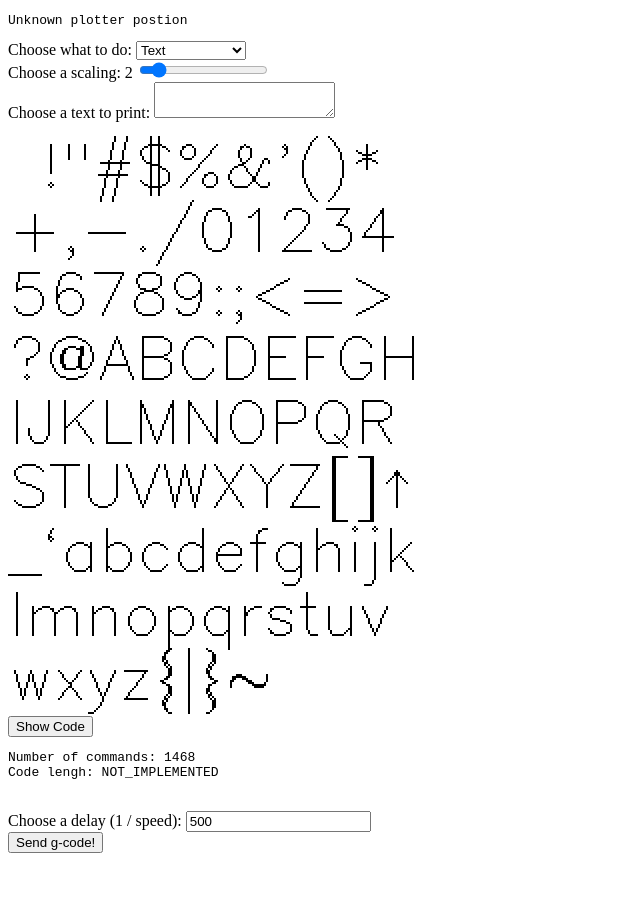
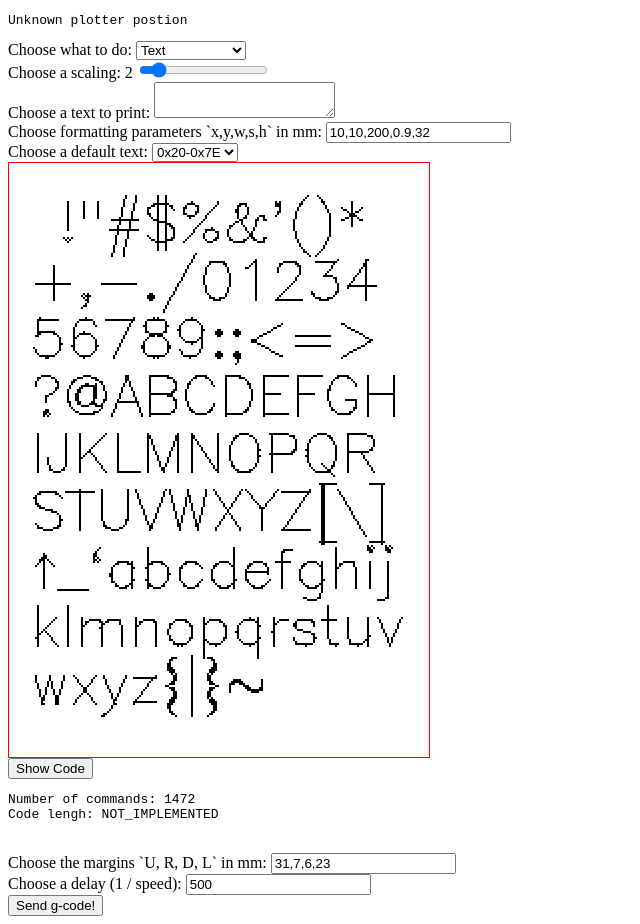
Before and after one commit to Fritz179/retro_plotter, a website: page app/home/index.html in a window 1280 px wide. Shown: the whole page, without its empty margins (0-640 px from the left). Before the commit the page ends 861 px from the top, so only its background shows below. Drawn offline with nearby package versions, Linux system fonts and the light colour scheme; no server answers.

Commit message:
Better calibration, borders!

```diff
--- a/app/home/index.html
+++ b/app/home/index.html
@@ -94,6 +94,7 @@
         <button id="manual-penup">Pen UP!</button>
         <button id="manual-pendown">Pen DOWN!</button>
         <button id="manual-paper">paper please!</button>
+        <button id="manual-calibrate">Recalibrate!</button>
 
         <br>
 
@@ -104,6 +105,15 @@
     <div id="textChoice">
         <label for="text">Choose a text to print:</label>
         <textarea name="text" id="text" cols="20" rows="2"></textarea>
+        <br>
+        <label for="textSizing">Choose formatting parameters `x,y,w,s,h` in mm:</label>
+        <input type="text" name="textSizing" id="textSizing" value="10,10,200,0.9,32">
+        <br>
+        <label for="defaultText">Choose a default text:</label>
+        <select name="defaultText" id="defaultText">
+            <option value="all">0x20-0x7E</option>
+            <option value="lorem">lorem</option>
+        </select>
     </div>
 
     <div id="yChoice">
@@ -227,6 +237,9 @@
 
             <br>
 
+            <label for="margins">Choose the margins `U, R, D, L` in mm:</label>
+            <input type="text" value="31,7,6,23" id="margins"> <br>
+
             <label for="delay">Choose a delay (1 / speed):</label>
             <input type="text" value="500" id="delay"> <br>
             <button id="gcodeSend">Send g-code!</button>
--- a/app/home/main.js
+++ b/app/home/main.js
@@ -3,6 +3,8 @@ const mm = 80
 const maxWidth = 210 * mm
 const maxHeight = 197 * mm
 
+const marginsInput = document.querySelector('#margins')
+const textSizingInput = document.querySelector('#textSizing')
 const position = document.querySelector('#position')
 socket.on('position', data => {
     const d = JSON.parse(data)
@@ -699,7 +701,7 @@ function generateBasic(points) {
     let code = 'P 1\n'
 
     for (point of points) {
-        code += `M ${point[0]}, ${point[1]}\n`
+        code += `M ${point[0] * mm}, ${point[1] * mm}\n`
         code += 'P 0\n'
         code += 'P 1\n'
     }
@@ -719,13 +721,13 @@ function generateLinear(points) {
             if (wasSame) code.pop()
             wasSame = true
 
-            code.push(`M ${point[0]}, ${point[1]}`)
+            code.push(`M ${point[0] * mm}, ${point[1] * mm}`)
 
         } else {
             wasSame = false
 
             code.push('P 1')
-            code.push(`M ${point[0]}, ${point[1]}`)
+            code.push(`M ${point[0] * mm}, ${point[1] * mm}`)
             code.push('P 0')
         }
 
@@ -793,6 +795,8 @@ function updateExec() {
     let pos = [0, 0]
     let pointing = false
 
+    const margins = marginsInput.value.split(',').map(n => Number(n) * mm);
+
     currCode.split('\n').filter(l => l).forEach((code, index) => {
         let [type, ...params] = code.split(/,? +/)
         params = params.map(n => Number(n))
@@ -817,8 +821,8 @@ function updateExec() {
                 const dy = y2 - y1
 
                 // moves more on the x axis
-                for (let x = x1; x <= x2; x++) {
-                    y = Math.round(y2 - dy * (x2 - x) / dx)
+                for (let x = Math.floor(x1 / mm); x <= Math.ceil(x2 / mm); x++) {
+                    y = Math.round((y2 - dy * (x2 - x * mm) / dx) / mm)
                     data[y * width + x] = 0
                 }
             } else {
@@ -833,8 +837,8 @@ function updateExec() {
 
                 if (dy != 0) {
                     // moves more on the y axis
-                    for (let y = y1; y <= y2; y++) {
-                        x = Math.round(x2 - dx * (y2 - y) / dy)
+                    for (let y = Math.floor(y1 / mm); y <= Math.ceil(y2 / 80); y++) {
+                        x = Math.round((x2 - dx * (y2 - y * mm) / dy) / mm)
                         data[y * width + x] = 0
                     }
                 }
@@ -843,12 +847,29 @@ function updateExec() {
             pos = params
         }
 
+        function map(n, min1, max1, min2, max2) {
+            return (n - min1) / (max1 - min1) * (max2 - min2) + min2
+        }
+
+        // Top left = 150, 860
+        // Bottom right = 16700, 24350
+
+        function mapX(x) {
+            // return map(x, 0, width * mm, margins[3] + 150, width * mm - margins[1])
+            return map(x, 0, width * mm, margins[3] + 150, 16700 - margins[1])
+        }
+
+        function mapY(y) {
+            // return map(y, 0, height * mm, margins[0] + 860, height * mm - margins[2])
+            return map(y, 0, height * mm, margins[0] + 860, 24350 - margins[2])
+        }
+
+        // TODO: Should break long lines into smaller ones for clearing generator
         function moveTo() {
-            const spacing = 10
             assert(2)
 
-            const x = (params[0] / width * (width - spacing * 2) + spacing) * mm
-            const y = (params[1] / height * (height - spacing * 2) + spacing * 2) * mm
+            const x = mapX(params[0])
+            const y = mapY(params[1])
 
             sendableCode.push(`M ${Math.round(x)}, ${Math.round(y)}`)
             if (pointing) {
@@ -937,15 +958,15 @@ function drawCharAt(char, x, y, scale = 1) {
         return
     }
 
-    const s = n => Math.round(n * scale)
+    const s = n => n * scale * mm
 
     data.lines.forEach(line => {
-        code.push(`M ${s(line[0][0]) + x}, ${y - s(line[0][1])}`)
+        code.push(`M ${Math.round(s(line[0][0]) + x)}, ${Math.round(y - s(line[0][1]))}`)
         code.push(`P 0`)
 
         for (let i = 1; i < line.length; i++) {
             const [xx, yy] = line[i]
-            code.push(`M ${s(xx) + x}, ${y - s(yy)}`)
+            code.push(`M ${Math.round(s(xx) + x)}, ${Math.round(y - s(yy))}`)
         }
 
         code.push(`P 1`)
@@ -962,17 +983,25 @@ function drawCharAt(char, x, y, scale = 1) {
 
 //  !"#$%&'()*+,-./0123456789:;<=>?@ABCDEFGHIJKLMNOPQRSTUVWXYZ[\]^_`abcdefghijklmnopqrstuvwxyz{|}~
 
-const textHeight = 32
+// const textHeight = 32 * mm
+// Replaced by textSizingH
 
 function drawText(text) {
+    const textSizing = textSizingInput.value.split(',').map(n => Number(n))
+    const textSizingX = textSizing[0] * mm
+    const textSizingY = textSizing[1] * mm
+    const textSizingW = textSizing[2] * mm
+    const textSizingS = textSizing[3]
+    const textSizingH = textSizing[4] * mm
+
     code = ['P 1']
-    let dx = 0
-    let h = textHeight
+    let dx = textSizingX
+    let h = textSizingH * textSizingS + textSizingY
 
     text.split('').forEach(char => {
         if (char == '\n') {
-            dx = 0
-            h += textHeight
+            dx = textSizingX
+            h += textSizingH * textSizingS
             return
         }
 
@@ -983,14 +1012,14 @@ function drawText(text) {
             return
         }
 
-        if (dx + data.spacing > execCanvas.width) {
-            dx = 0
-            h += textHeight
+        if (dx + data.spacing * mm > textSizingW) {
+            dx = textSizingX
+            h += textSizingH * textSizingS
         }
 
-        drawCharAt(char, dx, h, 1)
+        drawCharAt(char, dx, h, textSizingS)
 
-        dx += data.spacing
+        dx += data.spacing * mm * textSizingS
     })
 
     currCode = code.join('\n')
@@ -999,6 +1028,7 @@ function drawText(text) {
 
 const text = document.querySelector('#text')
 text.addEventListener('input', textListener)
+textSizingInput.addEventListener('input', textListener)
 
 function textListener() {
     drawText(text.value)
@@ -1035,10 +1065,12 @@ function gcodeListener(code) {
 const manualUp = document.querySelector('#manual-penup')
 const manualDown = document.querySelector('#manual-pendown')
 const manualPaper = document.querySelector('#manual-paper')
+const manualRecalibrate = document.querySelector('#manual-calibrate')
 
 manualUp.onclick = () => gcodeListener('P 1')
 manualDown.onclick = () => gcodeListener('P 0')
 manualPaper.onclick = () => gcodeListener('P 1\nD 500\nM 8000, 20')
+manualRecalibrate.onclick = () => socket.emit('recalibrate')
 
 const funY = document.querySelector('#funY')
 const funXY_X = document.querySelector('#funXY-X')
@@ -1127,7 +1159,7 @@ function calculateFunction() {
 
     function addPoint(x, y) {
         if (isIn(x, y)) {
-            code.push(`M ${x}, ${y}`)
+            code.push(`M ${Math.round(x * mm)}, ${Math.round(y * mm)}`)
 
             if (!down) {
                 code.push('P 0')
@@ -1276,4 +1308,21 @@ function calculateFunction() {
     }
 }
 
-drawText(` !"#$%&'()*+,-./0123456789:;<=>?@ABCDEFGHIJKLMNOPQRSTUVWXYZ[\]^_\`abcdefghijklmnopqrstuvwxyz{|}~`)
+const defaultText = document.querySelector('#defaultText')
+const textTable = {
+    all: [` !"#$%&'()*+,-./0123456789:;<=>?@ABCDEFGHIJKLMNOPQRSTUVWXYZ[\\]^_\`abcdefghijklmnopqrstuvwxyz{|}~`, '10,10,200,0.9,32'],
+    lorem: [`Lorem ipsum dolor sit amet consectetur adipisicing elit. Tempore voluptas sapiente sit expedita debitis quisquam, odio, quaerat consequatur dicta iure laborum consequuntur quas aut eaque facere. Pariatur quam veniam quidem!`, '10,10,200,0.5,32']
+}
+
+defaultText.addEventListener('change', () => {
+    const value = textTable[defaultText.value]
+    text.value = value[0]
+    textSizingInput.value = value[1]
+    drawText(value[0])
+})
+
+drawText(textTable.all[0])
+
+
+// Top left = 150, 860
+// Bottom right = 16700, 24350
--- a/app/home/style.css
+++ b/app/home/style.css
@@ -5,6 +5,7 @@
 canvas {
     width: calc(210px * var(--scale));
     height: calc(297px * var(--scale));
+    border: solid red 1px;
 }
 
 .pixelated {
--- a/app/pi/calibrate.js
+++ b/app/pi/calibrate.js
@@ -150,12 +150,15 @@ function calibrateSyncDiagonal(delay = 200) {
     }
 }
 
+const {clearGenerator} = require('./generator.js')
 function calibrateSync(delay = 200) {
     console.log('Calibration started: ' + delay)
 
     // reset everithing else
     pigpio.waveTxStop()
     pigpio.waveClear()
+    clearGenerator()
+
 
     // Pen up
     penPin.digitalWrite(0)
```
Also changed, not shown: app/main.js (+7 -1 lines), app/pi/generator.js (+14 -1 lines), app/pi/pi.js (+10 -3 lines).
